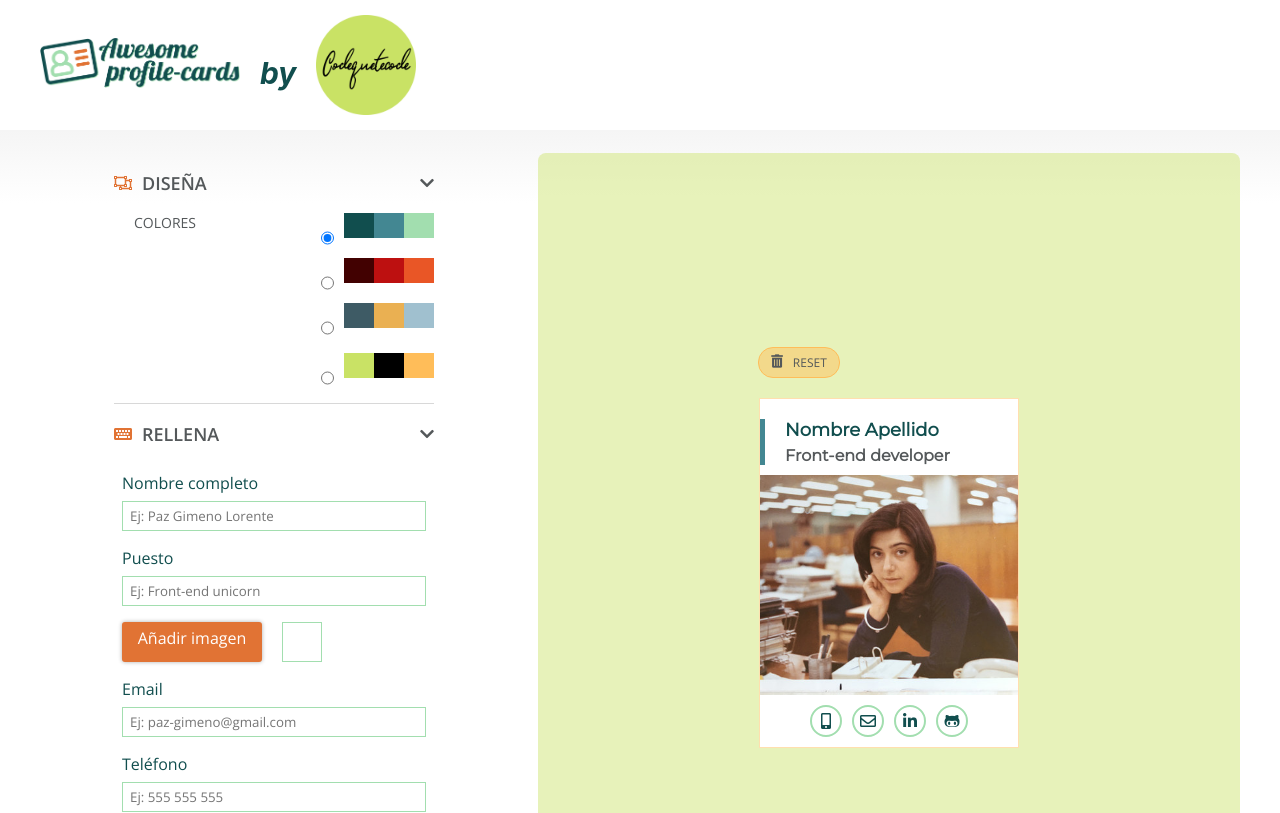
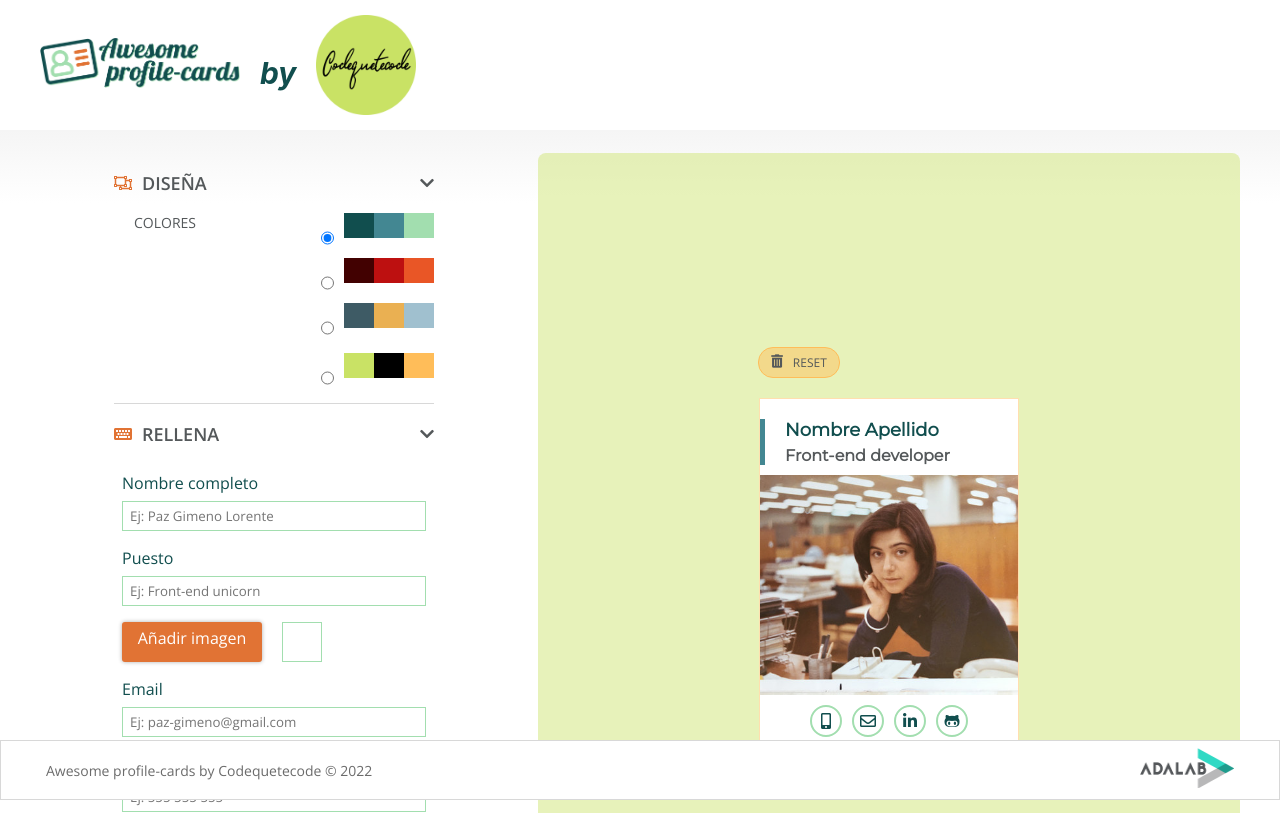
Before and after one commit to Adalab/project-promo-P-module-3-team-8, a React (Create React App) app: page / in a window 1280 px wide. Shown: the top 813 px of the page. Built offline with nearby package versions, Linux system fonts and the light colour scheme.

Commit message:
fix footer to bottom

```diff
--- a/src/styles/layout/footer.scss
+++ b/src/styles/layout/footer.scss
@@ -1,4 +1,6 @@
 .footer {
+  position: fixed;
+  bottom: 0;
   height: 110px;
   display: flex;
   flex-direction: column;
```
